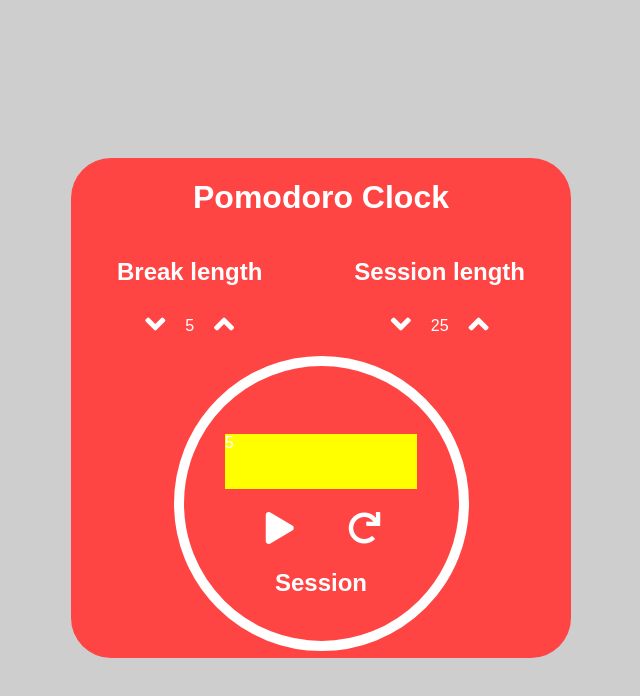
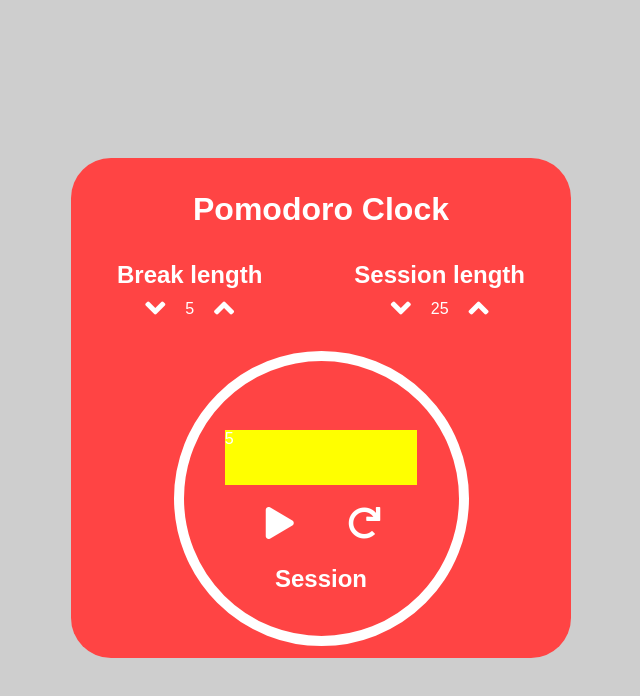
Before and after one commit to jpacsai/Pomodoro_Clock, a React (Create React App) app: page / in a window 1280 px wide. Shown: the top 696 px of the page, without its empty margins (319-959 px from the left). Built offline with nearby package versions, Linux system fonts and the light colour scheme.

Commit message:
style: length-label margins

```diff
--- a/src/index.css
+++ b/src/index.css
@@ -15,6 +15,7 @@ body {
   border-radius: 40px;
   display: flex;
   align-items: center;
+  justify-content: space-evenly;
   flex-direction: column;
 }
 
@@ -23,6 +24,11 @@ body {
   display: flex;
   flex-direction: row;
   justify-content: space-around;
+}
+
+#break-label,
+#session-label {
+  margin: 0;
 }
 
 .length-set {
```
